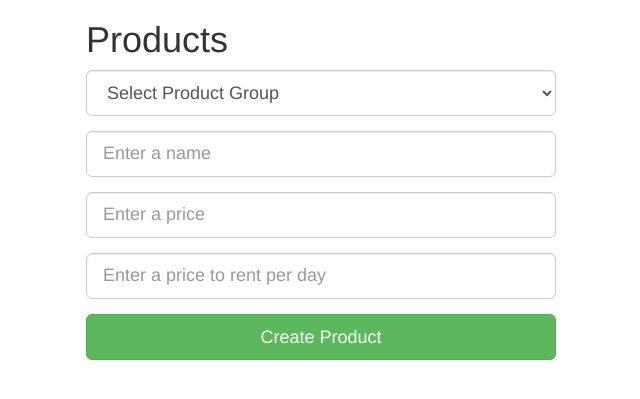
After one commit to AndreasHeiberg/uni-softwareudvikling-cafeen, a Django app: page /products in a window 1280 px wide. The commit adds this page. Shown: the top 399 px of the page, without its empty margins (319-959 px from the left). Run offline with Django 3.2, Linux system fonts and the light colour scheme; data that the repository does not hold is empty; some libraries are stand-ins or nearby versions.

Commit message:
add views for product-groups and products

```diff
--- a/web/cafe/apps/stock/templates/stock/home.html
+++ b/web/cafe/apps/stock/templates/stock/home.html
@@ -2,4 +2,8 @@
 
 {% block content %}
 	<h1>Stock System</h1>
+	<ul>
+		<li><a href="/product-groups">Product Groups</a></li>
+		<li><a href="/products">Products</a></li>
+	</ul>
 {% endblock content %}
--- /dev/null
+++ b/web/cafe/apps/stock/templates/stock/products/index.html
@@ -0,0 +1,63 @@
+{% extends "_base.html" %}
+
+{% block content %}
+  <h1>Products</h1>
+
+  <form action="/products" method="POST">
+    {% csrf_token %}
+    <div class="form-group">
+      <select name="group_id" class="form-control input-lg" required>
+        <option value="" disabled selected>Select Product Group</option>
+        {% for group in groups %}
+          <option value="{{group.id}}">{{group.name}}</option>
+        {% endfor %}
+      </select>
+    </div>
+
+    <div class="form-group">
+      <input name="name" class="form-control input-lg" type="text" placeholder="Enter a name" required>
+    </div>
+
+    <div class="form-group">
+      <input name="price" class="form-control input-lg" type="text" placeholder="Enter a price" required>
+    </div>
+
+    <div class="form-group">
+      <input name="price_rent" class="form-control input-lg" type="text" placeholder="Enter a price to rent per day" required>
+    </div>
+
+    <input type="submit" class="btn btn-success btn-lg btn-block" value="Create Product">
+  </form>
+
+  <div>
+    {% for product in products %}
+      <h4 class="well">
+        <strong>{{product.name}}</strong>
+
+        <div class="row">
+          <form action="/products/{{product.id}}" method="POST">
+            {% csrf_token %}
+            <input type="hidden" name="_method" value="PUT"/>
+
+            <div class="col-md-4">
+              <input type="text" class="form-control" name="stock" value="{{product.stock}}"></input>
+            </div>
+
+            <div class="col-md-4">
+              <input type="submit" class="btn btn-success" value="Update Stock">
+            </div>
+          </form>
+
+          <form action="/products/{{product.id}}" method="POST">
+            {% csrf_token %}
+            <input type="hidden" name="_method" value="DELETE"/>
+
+            <div class="col-md-4">
+              <input type="submit" class="btn btn-danger" value="Delete">
+            </div>
+          </form>
+        </div>
+      </h4>
+    {% endfor %}
+  </div>
+{% endblock content %}
--- a/web/cafe/apps/stock/urls.py
+++ b/web/cafe/apps/stock/urls.py
@@ -4,4 +4,8 @@ from . import views
 
 urlpatterns = [
     url(r'^$', views.home, name='home'),
+    url(r'^product-groups$', views.product_groups, name='product_groups'),
+    url(r'^product-groups/([0-9]+)$', views.product_group, name='product_group'),
+    url(r'^products$', views.products, name='products'),
+    url(r'^products/([0-9]+)$', views.product, name='product')
 ]
--- a/web/cafe/apps/stock/views.py
+++ b/web/cafe/apps/stock/views.py
@@ -1,4 +1,49 @@
-from django.shortcuts import render
+from django.shortcuts import render, redirect
+from .models import ProductGroup, Product
 
 def home(request):
     return render(request, 'stock/home.html', {})
+
+def product_groups(request):
+    if request.method == 'POST':
+        ProductGroup.objects.create(name=request.POST['name'])
+        return redirect('/product-groups')
+
+    groups = ProductGroup.objects.all()
+    return render(request, 'stock/product_groups/index.html', {'groups': groups})
+
+def product_group(request, id):
+    if request.method == 'DELETE':
+        ProductGroup.objects.get(pk=id).delete()
+        return redirect('/product-groups')
+
+def products(request):
+    if request.method == 'POST':
+        group = ProductGroup.objects.get(pk=request.POST['group_id'])
+        Product.objects.create(
+            name=request.POST['name'],
+            group_id=group,
+            price=int(request.POST['price']),
+            price_rent=int(request.POST['price_rent'])
+        )
+        return redirect('/products')
+
+    products = Product.objects.all()
+    groups = ProductGroup.objects.all()
+    return render(request, 'stock/products/index.html', {'products': products, 'groups': groups})
+
+def product(request, id):
+    if request.method == 'DELETE':
+        Product.objects.get(pk=id).delete()
+        return redirect('/products')
+
+    if request.method == 'PUT':
+        try:
+            product = Product.objects.get(pk=id)
+            product.stock = request.POST['stock']
+            product.save()
+
+            return redirect('/products')
+        except Product.DoesNotExist:
+            # handle error or exception handle?
+            return redirect('/products')
```
Also changed, not shown: web/cafe/apps/stock/templates/stock/product_groups/index.html (added, +26 -0 lines), web/cafe/features/stock/steps/steps.py (+15 -0 lines), 3 other files.
